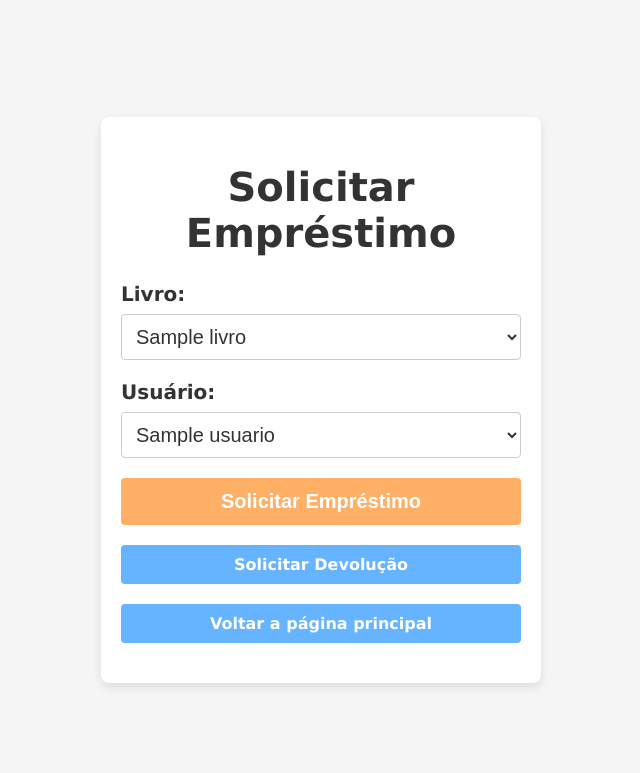
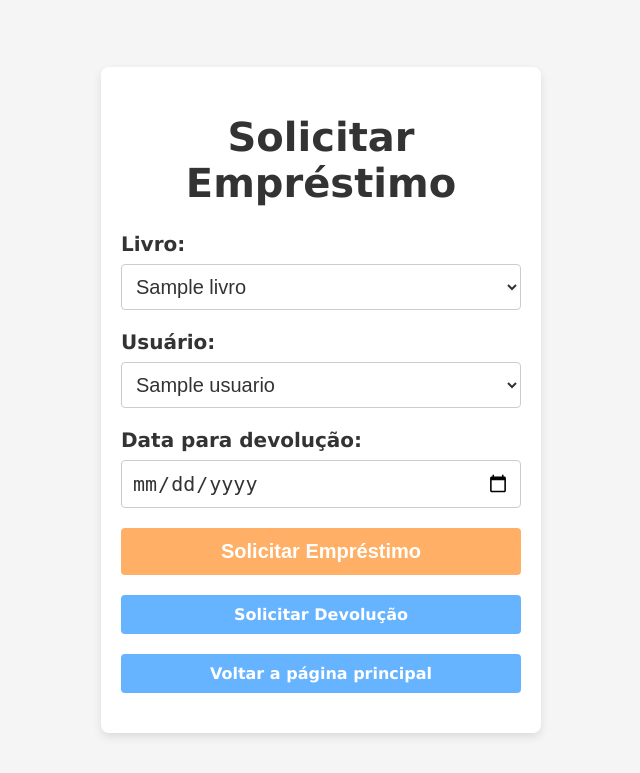
Before and after one commit to paulohenrif/Biblioteca, a Django app: page /solicitar_emprestimo/ in a window 1280 px wide. Shown: the top 773 px of the page, without its empty margins (319-959 px from the left). Run offline with Django 4.2, Linux system fonts and the light colour scheme; tables that the repository leaves empty hold one stand-in row (values such as "Sample post").

Commit message:
Commit: Fim.

```diff
--- a/biblioteca/static/css/css_solicitacoes/solicitacoes.css
+++ b/biblioteca/static/css/css_solicitacoes/solicitacoes.css
@@ -54,6 +54,32 @@ form select:focus {
     outline: none;
 }
 
+.custom-date-input {
+    appearance: none;
+    -webkit-appearance: none;
+    -moz-appearance: none;
+
+    width: 100%;
+    padding: 10px;
+    margin-bottom: 20px;
+    border: 1px solid #ccc;
+    border-radius: 4px;
+    box-sizing: border-box;
+    font-size: 1em;
+    color: #333;
+    background-color: #fff;
+    cursor: pointer;
+}
+
+.custom-date-input:hover {
+    border-color: #888;
+}
+
+.custom-date-input:focus {
+    border-color: #5d9cec;
+    box-shadow: 0 0 5px rgba(93, 156, 236, 0.5);
+}
+
 form button {
     width: 100%;
     padding: 12px;
--- a/biblioteca/templates/paginas_consultas/consultar_acervo.html
+++ b/biblioteca/templates/paginas_consultas/consultar_acervo.html
@@ -25,8 +25,6 @@
 
                         <strong>Autor:</strong> {{ livro.autor }}<br>
 
-                        {% comment %} <strong>Id:</strong> {{livro.id}} <br> {% endcomment %}
-
                     </div>
                     <div class="emprestimo">
                         <span class="status"><strong>{{ livro.exemplares }}</strong> {{ livro.status }}</span>
--- a/biblioteca/templates/paginas_solicitacoes/solicitar_emprestimo.html
+++ b/biblioteca/templates/paginas_solicitacoes/solicitar_emprestimo.html
@@ -31,6 +31,9 @@
                 {% endfor %}
             </select>
 
+            <label for="data_devolucao">Data para devolução:</label>
+            <input type="date" name="data_devolucao" id="data_devolucao" class="custom-date-input" required>
+
             <button type="submit" class="botao-emprestar">Solicitar Empréstimo</button>
             <a href="{% url 'solicitar_devolucao' %}">Solicitar Devolução</a>
             <a href="{% url 'Home' %}">Voltar a página principal</a>
--- a/biblioteca/views.py
+++ b/biblioteca/views.py
@@ -49,11 +49,14 @@ def solicitar_emprestimo(request):
     if request.method == "POST":
         livro_id = request.POST.get("livro_id")
         usuario_id = request.POST.get("usuario_id")
+        data_devolucao = request.POST.get("data_devolucao")
         livro = Livro.objects.get(id=livro_id)
         usuario = Usuario.objects.get(id=usuario_id)
 
         if livro.exemplares > 0:
-            Emprestimo.objects.create(livro=livro, usuario=usuario)
+            Emprestimo.objects.create(
+                livro=livro, usuario=usuario, data_devolucao=data_devolucao
+            )
             livro.exemplares -= 1
             livro.save()
 
```
